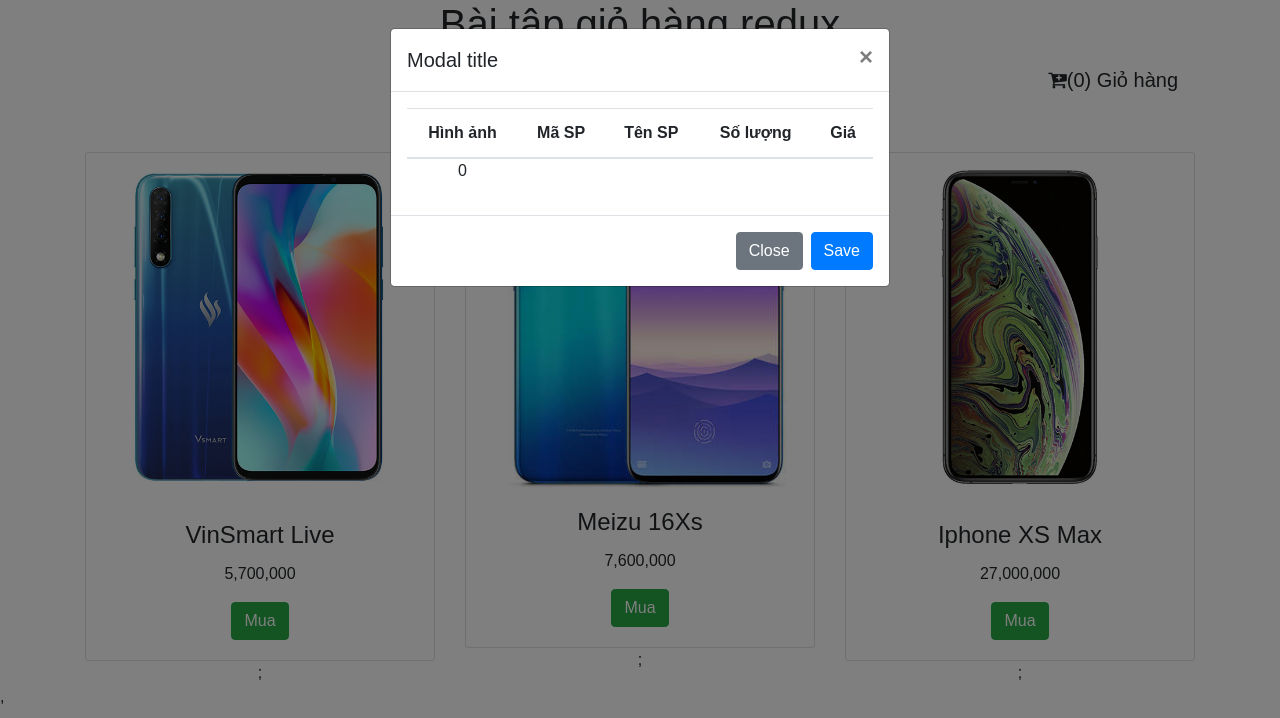
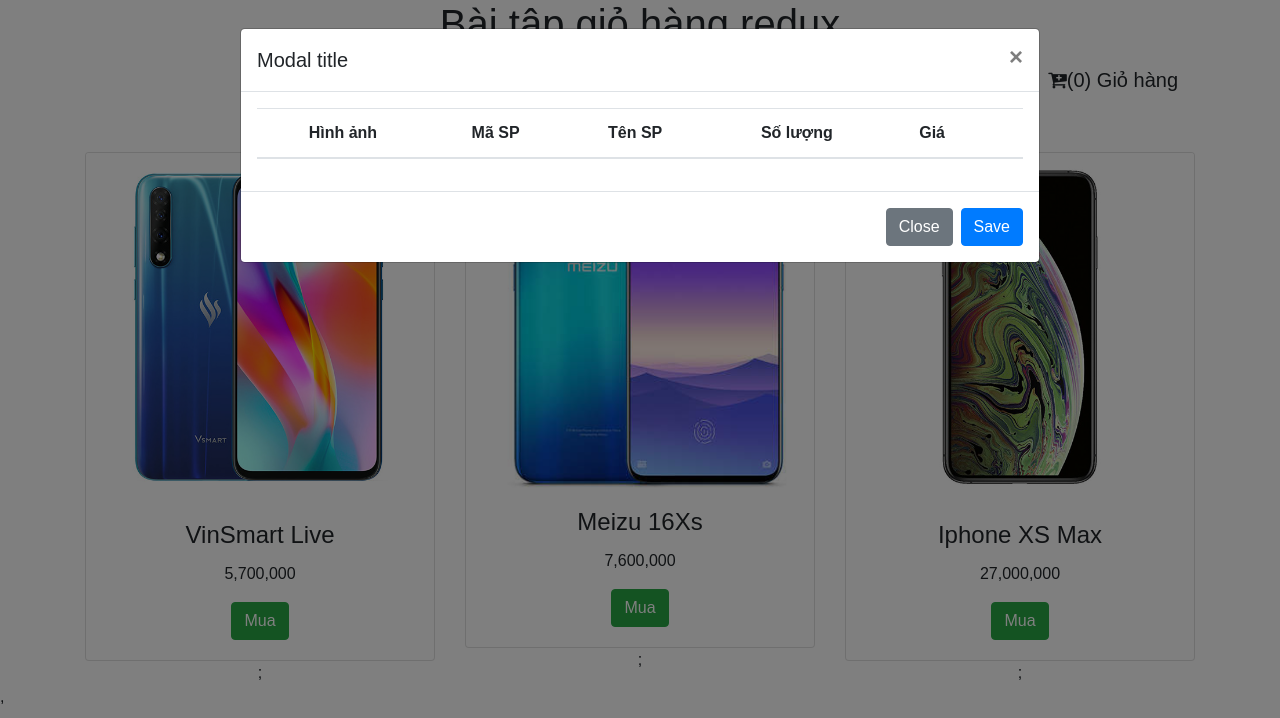
Before and after one commit to NguyenHuuHuyHoang/REACT-FE41, a React (Create React App) app: page / in a window 1280 px wide. Both pictures are taken after a click on the button "(0) Giỏ hàng". Shown: the top 718 px of the page. Built offline with nearby package versions, Linux system fonts and the light colour scheme.

Commit message:
add + - and xoa button

```diff
--- a/src/GioHangRedux/CartModalRedux.js
+++ b/src/GioHangRedux/CartModalRedux.js
@@ -17,7 +17,7 @@
           aria-labelledby="modelTitleId"
           aria-hidden="true"
         >
-          <div className="modal-dialog" role="document">
+          <div className="modal-dialog modal-lg" role="document">
             <div className="modal-content">
               <div className="modal-header">
                 <h5 className="modal-title">Modal title</h5>
@@ -39,6 +39,7 @@
                       <th>Tên SP</th>
                       <th>Số lượng</th>
                       <th>Giá</th>
+                      <th></th>
                     </tr>
                   </thead>
                   <tbody>
@@ -54,12 +55,17 @@
                         </td>
                         <td>{sp.maSP}</td>
                         <td>{sp.tenSP}</td>
-                        <td>{sp.soLuong}</td>
+                        <td>
+                          <button className="btn btn-danger mr-2">-</button>
+                          {sp.soLuong}
+                          <button className="btn btn-primary ml-2">+</button>
+                          </td>
                         <td>{sp.giaBan.toLocaleString()}</td>
+                        <td><button className="btn btn-danger">Xóa</button></td>
                       </tr>
                     ))}
                   </tbody>
-                  {this.props.dsgh.length && (
+                  {this.props.dsgh.length < 0 && (
                       <tfoot>
                       <tr>
                           <td colSpan="4"></td>
```
